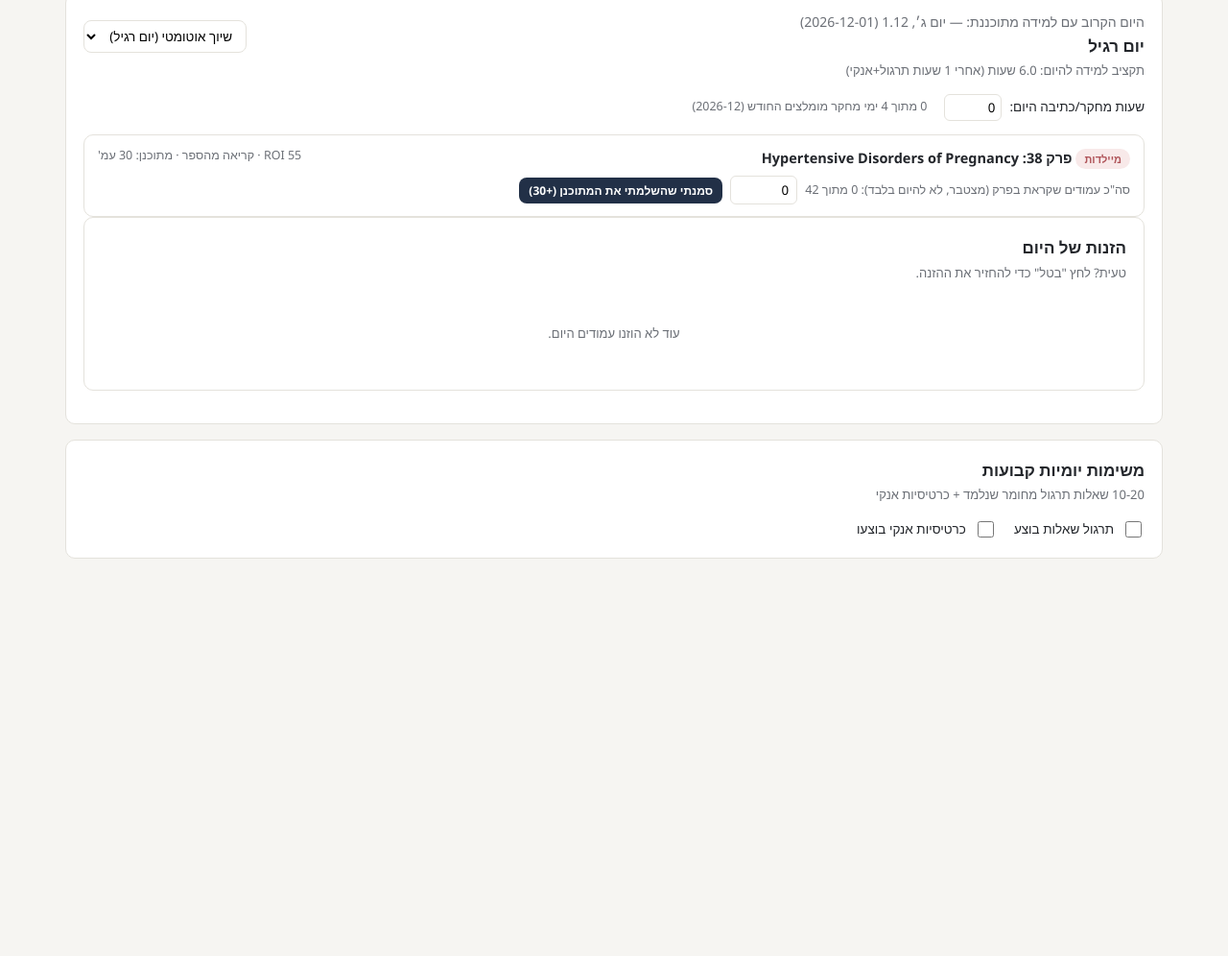
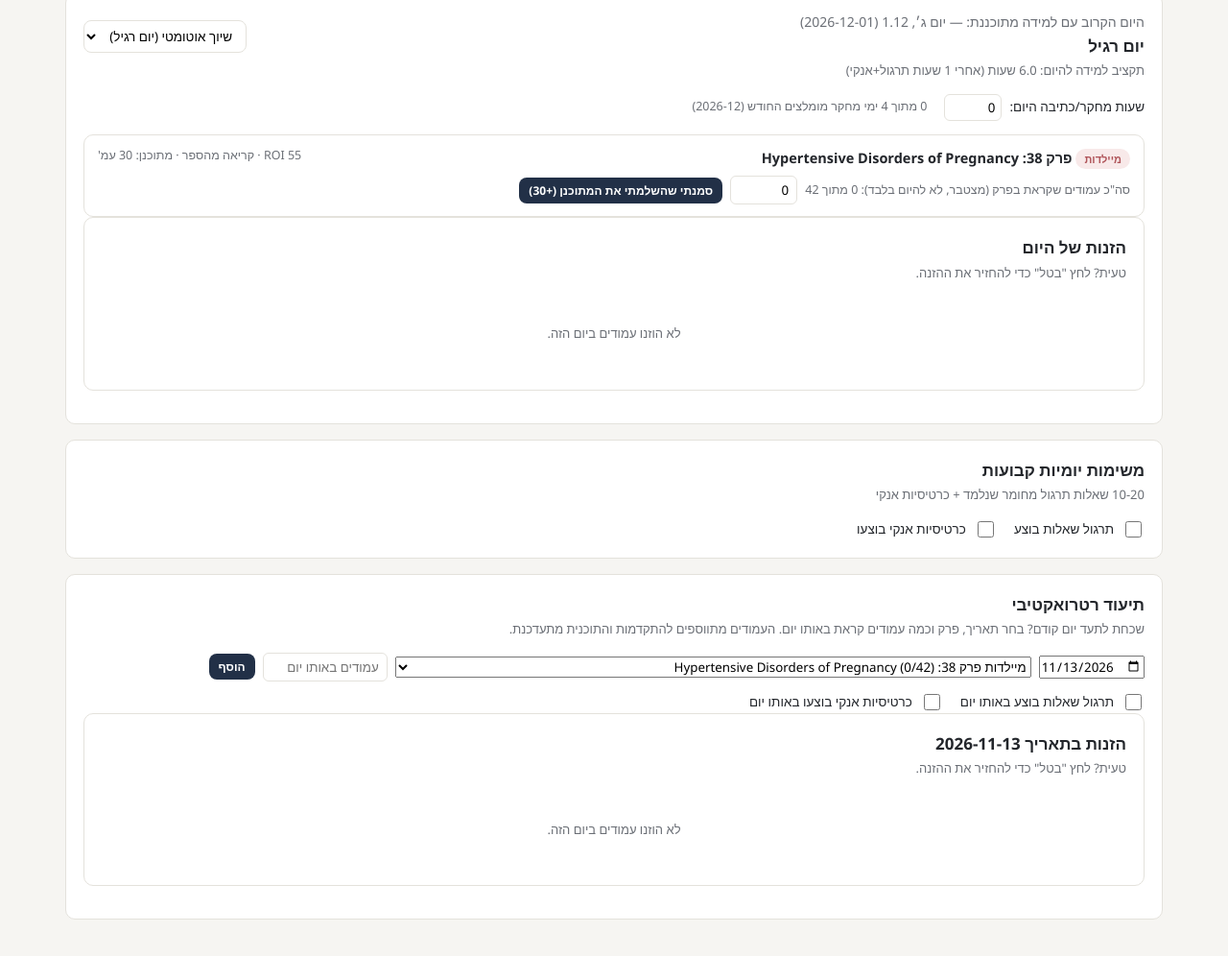
Before and after one commit to roshb01/Study_Schedule, a plain HTML site: page index.html in a window 1280 px wide. Shown: the part 302-1298 px from the top of the page at 96% size. Before the commit the page ends 960 px from the top, so only its background shows below. Drawn offline with Linux system fonts and the light colour scheme.

Commit message:
Update index.html

```diff
--- a/index.html
+++ b/index.html
@@ -446,17 +446,17 @@ function saveState(){
    PROGRESS ENTRY LOG + SAFE ENTRY (prevents accidental double entry)
    ============================================================ */
 function unitTotal(key){ const u=UNITS.find(x=>x.key===key); return u?u.pages:Infinity; }
-function logEntry(scope,key,label,from,to){
+function logEntry(scope,key,label,from,to,date){
   if(!STATE.entryLog) STATE.entryLog=[];
-  STATE.entryLog.push({id:Date.now().toString(36)+Math.random().toString(36).slice(2,5), ts:Date.now(), date:todayStr(), scope, key, label, delta:to-from});
+  STATE.entryLog.push({id:Date.now().toString(36)+Math.random().toString(36).slice(2,5), ts:Date.now(), date:date||todayStr(), scope, key, label, delta:to-from});
   if(STATE.entryLog.length>500) STATE.entryLog.splice(0, STATE.entryLog.length-500);
 }
 function s1Label(key){ const u=UNITS.find(x=>x.key===key); return u? `${BOOK_META[u.book].label} פרק ${u.ch}` : key; }
-function applyS1(key,newVal){
+function applyS1(key,newVal,date){
   const old=STATE.unitProgress[key]||0;
   const v=Math.max(0,Math.min(unitTotal(key),Number(newVal)||0));
   if(v===old) return false;
-  STATE.unitProgress[key]=v; logEntry('s1',key,s1Label(key),old,v); return true;
+  STATE.unitProgress[key]=v; logEntry('s1',key,s1Label(key),old,v,date); return true;
 }
 function applyS2(w,newVal){
   const old=w.pagesDone||0;
@@ -487,12 +487,12 @@ function undoEntry(id){
   if(e.scope==='s2') stage2LogSnapshot();
   saveState(); render();
 }
-function renderEntryLogCard(){
-  const today=todayStr();
+function renderEntryLogCard(forDate,title){
+  const today=forDate||todayStr();
   const items=(STATE.entryLog||[]).filter(e=>e.date===today).slice().reverse();
-  const card=el(`<div class="card"><h2>הזנות של היום</h2><div class="hint">טעית? לחץ "בטל" כדי להחזיר את ההזנה.</div><div class="assign-list" id="entry-log"></div></div>`);
+  const card=el(`<div class="card"><h2>${title||'הזנות של היום'}</h2><div class="hint">טעית? לחץ "בטל" כדי להחזיר את ההזנה.</div><div class="assign-list" id="entry-log"></div></div>`);
   const box=card.querySelector('#entry-log');
-  if(!items.length){ box.appendChild(el(`<div class="empty-note">עוד לא הוזנו עמודים היום.</div>`)); return card; }
+  if(!items.length){ box.appendChild(el(`<div class="empty-note">לא הוזנו עמודים ביום הזה.</div>`)); return card; }
   items.forEach(e=>{
     const t=new Date(e.ts); const hh=String(t.getHours()).padStart(2,'0')+':'+String(t.getMinutes()).padStart(2,'0');
     const row=el(`<div class="assign-item"><div class="assign-controls"><span style="font-size:13px">${hh} · ${e.label} · <b>${e.delta>0?'+':''}${e.delta}</b> עמ'</span><button class="btn small secondary" style="margin-inline-start:auto">בטל</button></div></div>`);
@@ -1051,6 +1051,52 @@ function render(){
 }
 
 /* ---------- TODAY TAB ---------- */
+
+/* ---------- RETROACTIVE LOGGING (stage 1) ---------- */
+const RETRO = {date:null, unitKey:null};
+function renderRetroCard(){
+  const today=todayStr();
+  if(!RETRO.date) RETRO.date=addDays(today,-1);
+  const units=UNITS.filter(u=>u.phase===1);
+  if(!RETRO.unitKey) RETRO.unitKey=units[0].key;
+  const opts=units.map(u=>{const d=STATE.unitProgress[u.key]||0;return `<option value="${u.key}" ${u.key===RETRO.unitKey?'selected':''}>${BOOK_META[u.book].label} פרק ${u.ch}: ${u.name} (${d}/${u.pages})</option>`;}).join('');
+  const log=STATE.dailyLog[RETRO.date]||{};
+  const card=el(`
+    <div class="card">
+      <h2>תיעוד רטרואקטיבי</h2>
+      <div class="hint">שכחת לתעד יום קודם? בחר תאריך, פרק וכמה עמודים קראת באותו יום. העמודים מתווספים להתקדמות והתוכנית מתעדכנת.</div>
+      <div class="assign-controls" style="flex-wrap:wrap;gap:8px">
+        <input type="date" id="retro-date" value="${RETRO.date}" max="${today}"/>
+        <select id="retro-unit" style="max-width:100%">${opts}</select>
+        <input type="number" id="retro-pages" min="1" placeholder="עמודים באותו יום" style="width:130px"/>
+        <button class="btn small" id="retro-add">הוסף</button>
+      </div>
+      <div class="daily-fixed" style="margin-top:10px">
+        <div class="fixed-item"><input type="checkbox" id="retro-practice" ${log.practice?'checked':''}/><label for="retro-practice">תרגול שאלות בוצע באותו יום</label></div>
+        <div class="fixed-item"><input type="checkbox" id="retro-anki" ${log.anki?'checked':''}/><label for="retro-anki">כרטיסיות אנקי בוצעו באותו יום</label></div>
+      </div>
+    </div>`);
+  card.querySelector('#retro-date').onchange=e=>{ RETRO.date=e.target.value||RETRO.date; render(); };
+  card.querySelector('#retro-unit').onchange=e=>{ RETRO.unitKey=e.target.value; };
+  card.querySelector('#retro-add').onclick=()=>{
+    const key=card.querySelector('#retro-unit').value;
+    const add=Math.floor(Number(card.querySelector('#retro-pages').value)||0);
+    if(RETRO.date>today){ alert('אי אפשר לתעד תאריך עתידי'); return; }
+    if(add<=0) return;
+    const old=STATE.unitProgress[key]||0;
+    const v=Math.min(unitTotal(key),old+add);
+    if(v===old){ alert('הפרק כבר הושלם'); return; }
+    if(!confirm(`${s1Label(key)}: להוסיף ${v-old} עמ' לתאריך ${RETRO.date} (סה"כ ${v})?`)) return;
+    RETRO.unitKey=key;
+    applyS1(key,v,RETRO.date);
+    saveState(); render();
+  };
+  card.querySelector('#retro-practice').onchange=e=>{ STATE.dailyLog[RETRO.date]={...(STATE.dailyLog[RETRO.date]||{}),practice:e.target.checked}; saveState(); };
+  card.querySelector('#retro-anki').onchange=e=>{ STATE.dailyLog[RETRO.date]={...(STATE.dailyLog[RETRO.date]||{}),anki:e.target.checked}; saveState(); };
+  card.appendChild(renderEntryLogCard(RETRO.date,`הזנות בתאריך ${RETRO.date}`));
+  return card;
+}
+
 function renderToday(schedule){
   const wrap = el(`<div class="tab-panel active"></div>`);
   const today = todayStr();
@@ -1196,6 +1242,7 @@ function renderToday(schedule){
 
   wrap.appendChild(card);
   wrap.appendChild(fixedCard);
+  wrap.appendChild(renderRetroCard());
   return wrap;
 }
 
```
